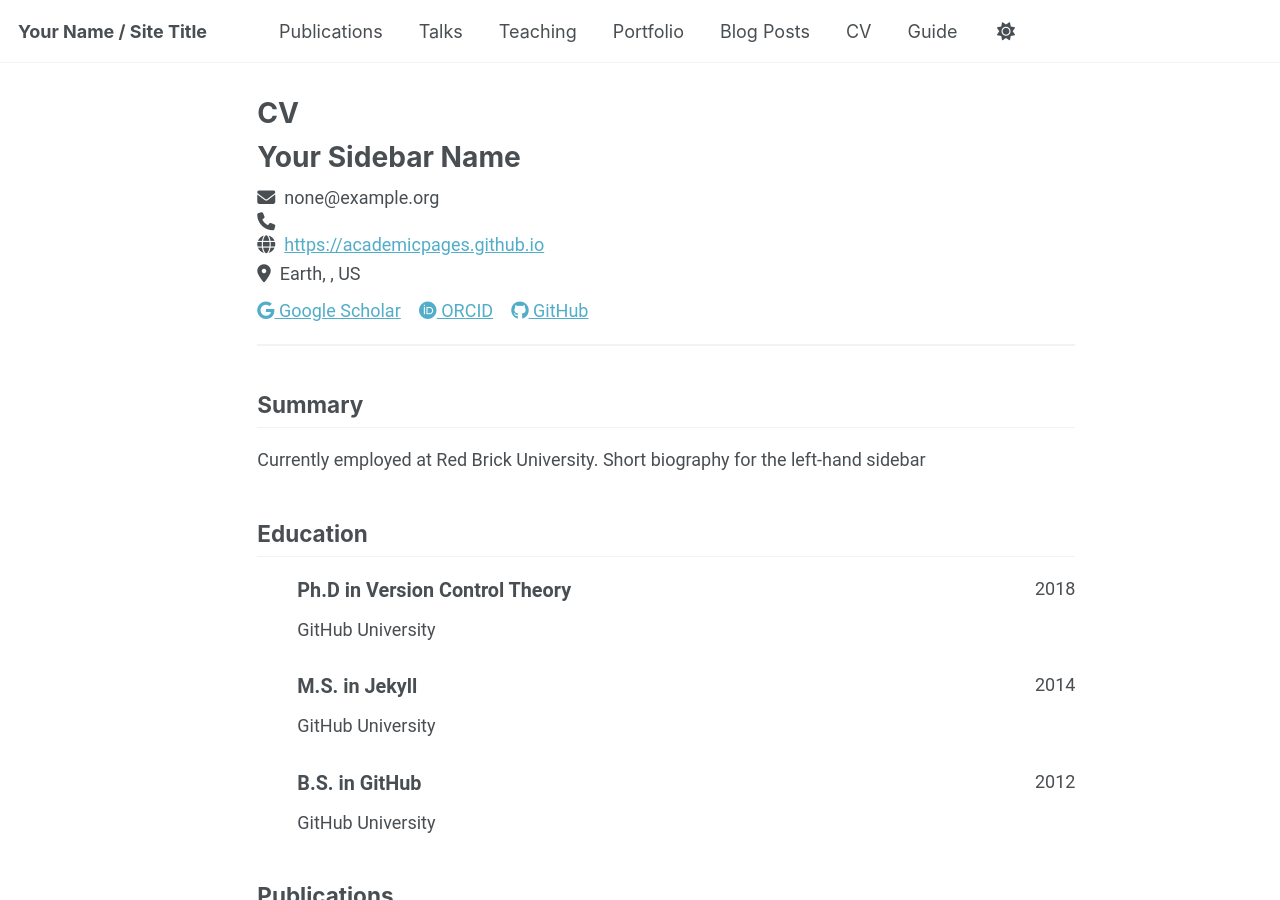
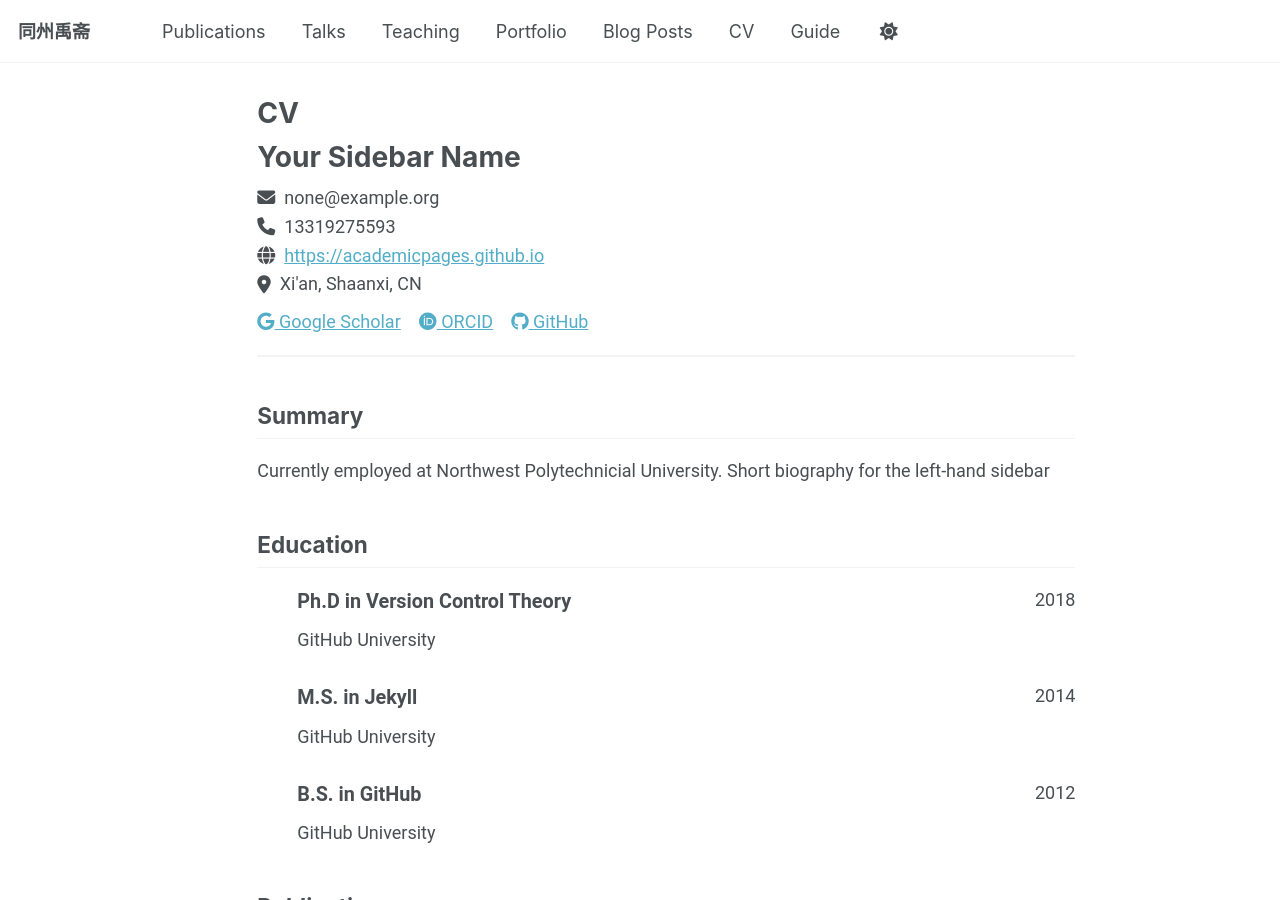
Before and after one commit to qiyuxi24/qiyuxi24.github.io, a Jekyll site: the page built from _pages/cv-json.md, in a window 1280 px wide and 900 px high. Built offline with Jekyll 4.4.1, drawn with Linux system fonts in a browser that asks for light colours; a script bundle is joined from its source files by our own code; library files that are not in the unit come from our copies; some of the changed text lies outside the part shown.

Commit message:
update some info

```diff
--- a/_config.yml
+++ b/_config.yml
@@ -9,10 +9,10 @@
 # Basic Site Settings
 locale                   : "en-US"
 site_theme               : "default" # The available themes options are "default", "air", "sunrise", "mint", "dirt" and "contrast"
-title                    : "Your Name / Site Title"
+title                    : "同州禹斋"
 title_separator          : "-"
-name                     : &name "Your Name"
-description              : &description "Your Name's academic portfolio"   # Update this with a general description of your site, this is the default if not overridden by a page
+name                     : &name "同州禹斋"
+description              : &description "同州禹斋's academic portfolio"   # Update this with a general description of your site, this is the default if not overridden by a page
 url                      : https://academicpages.github.io # The base hostname & protocol for your site e.g. "https://[your GitHub username].github.io",
                                                            # or if you already have some other page hosted on Github then use "https://[your GitHub username].github.io/[Your Repo Name]"
 baseurl                  : "" # the subpath of your site, e.g. "/blog"
@@ -23,12 +23,12 @@ repository               : "academicpages/academicpages.github.io"
 #               Additional customization can be done by editing /_includes/author-profile.html
 author:
   # Biographic information
-  avatar           : "profile.png"
+  avatar           : "profile image.png"
   name             : "Your Sidebar Name"
   pronouns         : # example: "she/her"
   bio              : "Short biography for the left-hand sidebar"
-  location         : "Earth"
-  employer         : "Red Brick University"
+  location         : "Xi'an, China"
+  employer         : "Northwest Polytechnicial University"
   uri              : # URL
   email            : "none@example.org"
 
--- a/_data/cv.json
+++ b/_data/cv.json
@@ -2,15 +2,15 @@
   "basics": {
     "name": "Your Sidebar Name",
     "email": "none@example.org",
-    "phone": "",
+    "phone": "13319275593",
     "website": "https://academicpages.github.io",
-    "summary": "Currently employed at Red Brick University. Short biography for the left-hand sidebar",
+    "summary": "Currently employed at Northwest Polytechnicial University. Short biography for the left-hand sidebar",
     "location": {
       "address": "",
       "postalCode": "",
-      "city": "Earth",
-      "countryCode": "US",
-      "region": ""
+      "city": "Xi'an",
+      "countryCode": "CN",
+      "region": "Shaanxi"
     },
     "profiles": [
       {
```
Also changed, not shown: _pages/markdown.md (+1 -1 lines), images/profile image.png (added).
